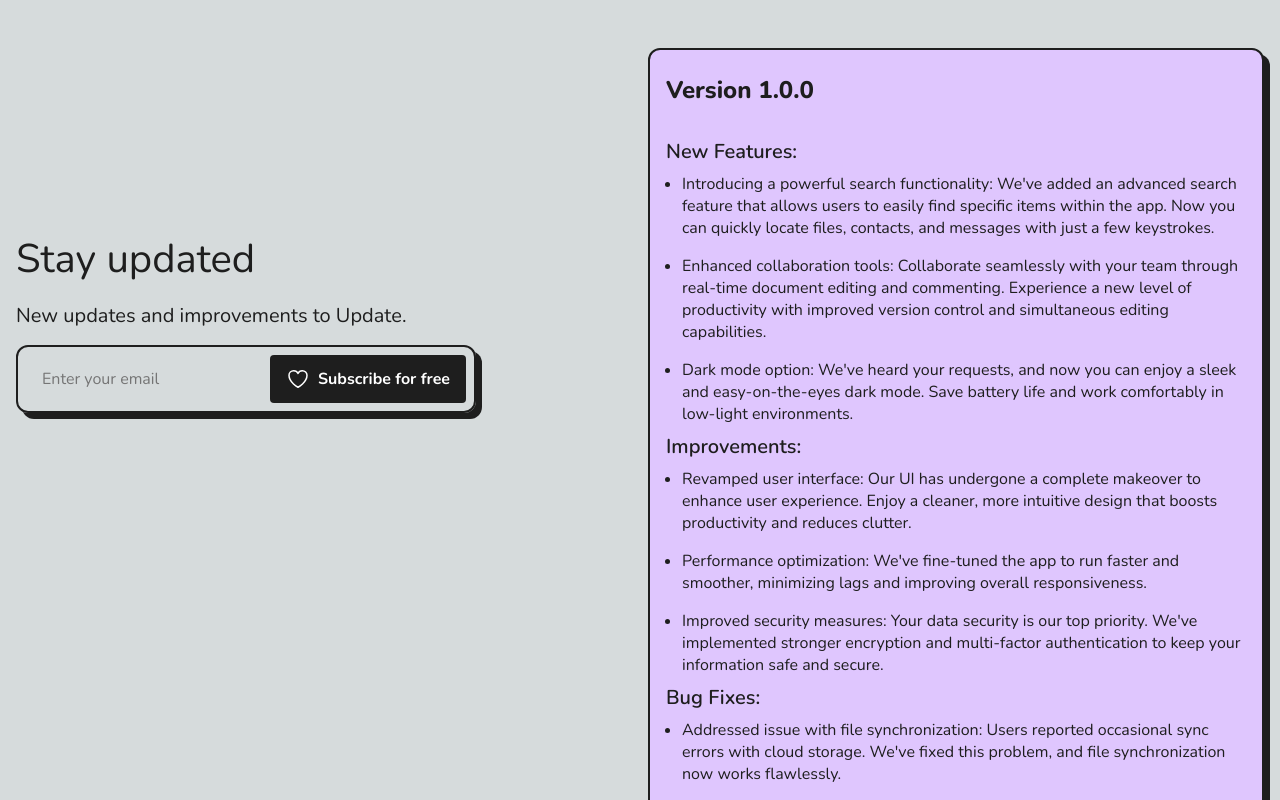
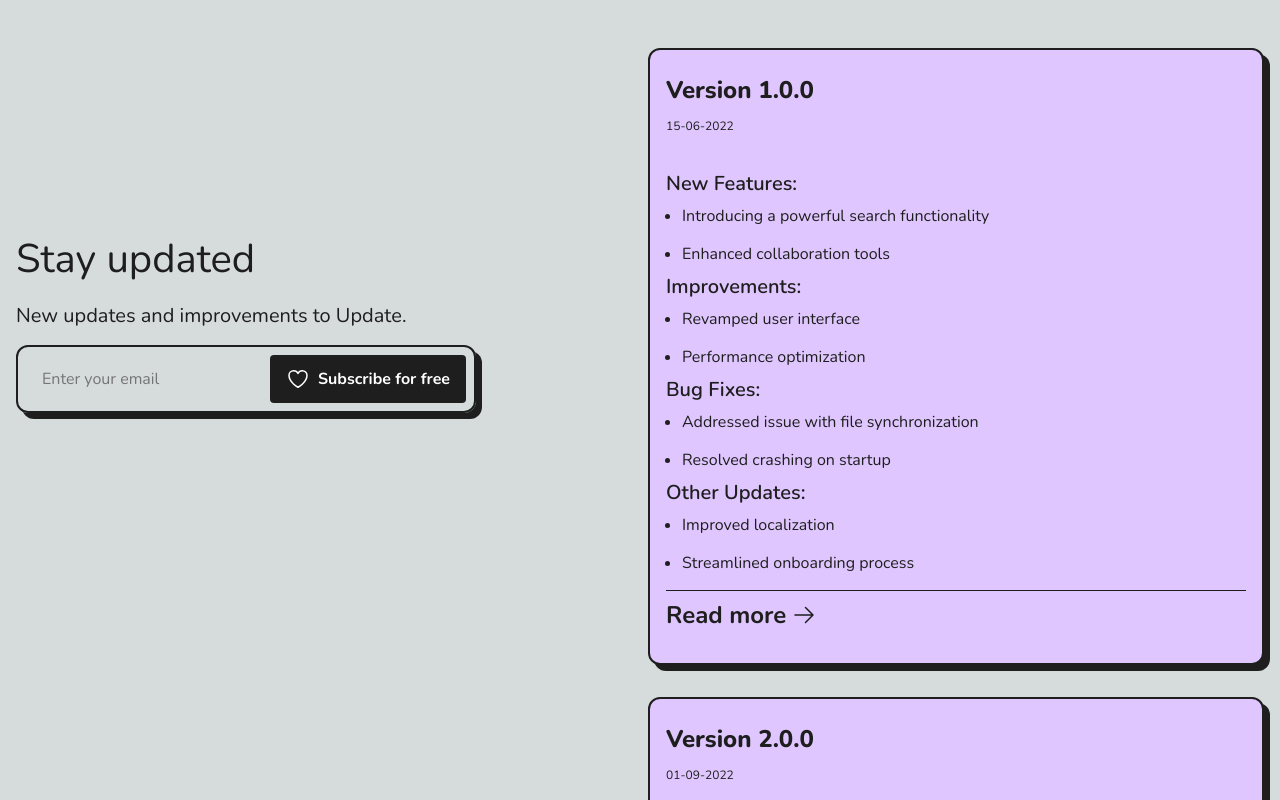
Before and after one commit to piotrszubert/update-changelog-template, a Next.js app: page / in a window 1280 px wide. Shown: the top 800 px of the page. Built offline with nearby package versions, Linux system fonts and the light colour scheme.

Commit message:
card data from props

```diff
--- a/components/card.tsx
+++ b/components/card.tsx
@@ -1,38 +1,53 @@
 import styles from '@/styles/Card.module.css'
 
-interface cardProps {
-    title?: string,
+interface Feature {
+    short: string;
+    long: string;
 }
 
-export default function Card({title}: cardProps) {
+interface CardProps {
+    title?: string;
+    releaseDate?: string;
+    newFeatures?: Feature[];
+    improvements?: Feature[];
+    bugFixes?: Feature[];
+    otherUpdates?: Feature[];
+}
+
+export default function Card({title, releaseDate, newFeatures, improvements, bugFixes, otherUpdates}: CardProps) {
     return (
         <div className={styles.card}>
             <p className={styles.cardTitle}>
                 {title}
+                <br />
+                <span className={styles.cardReleaseDate}>
+                    {releaseDate}
+                </span>
             </p>
             <div className={styles.cardBody}>
                 <h2>New Features:</h2>
                 <ul>
-                    <li>Introducing a powerful search functionality: We&apos;ve added an advanced search feature that allows users to easily find specific items within the app. Now you can quickly locate files, contacts, and messages with just a few keystrokes.</li>
-                    <li>Enhanced collaboration tools: Collaborate seamlessly with your team through real-time document editing and commenting. Experience a new level of productivity with improved version control and simultaneous editing capabilities.</li>
-                    <li>Dark mode option: We&apos;ve heard your requests, and now you can enjoy a sleek and easy-on-the-eyes dark mode. Save battery life and work comfortably in low-light environments.</li>
+                    {newFeatures?.map((feature, index) => (
+                        <li key={index}>{feature.short}</li>
+                    ))}
                 </ul>
                 <h2>Improvements:</h2>
                 <ul>
-                    <li>Revamped user interface: Our UI has undergone a complete makeover to enhance user experience. Enjoy a cleaner, more intuitive design that boosts productivity and reduces clutter.</li>
-                    <li>Performance optimization: We&apos;ve fine-tuned the app to run faster and smoother, minimizing lags and improving overall responsiveness.</li>
-                    <li>Improved security measures: Your data security is our top priority. We&apos;ve implemented stronger encryption and multi-factor authentication to keep your information safe and secure.</li>
+                    {improvements?.map((feature, index) => (
+                        <li key={index}>{feature.short}</li>
+                    ))}
                 </ul>
                 <h2>Bug Fixes:</h2>
                 <ul>
-                    <li>Addressed issue with file synchronization: Users reported occasional sync errors with cloud storage. We&apos;ve fixed this problem, and file synchronization now works flawlessly.</li>
-                    <li>Resolved crashing on startup: Some devices experienced crashes upon launching the app. This issue has been resolved, ensuring a stable and reliable user experience.</li>
-                    <li>Fixed data loss when offline: In rare cases, data saved offline was not properly synchronized upon reconnection. Rest assured, your data is now synced accurately, even if you were offline.</li>
+                    {bugFixes?.map((feature, index) => (
+                        <li key={index}>{feature.short}</li>
+                    ))}
                 </ul>
                 <h2>Other Updates:</h2>
                 <ul>
-                    <li>Improved localization: The app is now available in several new languages, making it more accessible to a global audience.</li>
-                    <li>Streamlined onboarding process: New users will find it easier to set up their accounts and start using the app thanks to an improved onboarding flow.</li>
+                    {otherUpdates?.map((feature, index) => (
+                        <li key={index}>{feature.short}</li>
+                    ))}
                 </ul>
             </div>
 
--- a/components/cardList.tsx
+++ b/components/cardList.tsx
@@ -198,6 +198,11 @@ export default function CardList() {
 				>
 					<Card
 						title={item.title}
+						releaseDate={item.releaseDate}
+						newFeatures={item.newFeatures}
+						improvements={item.improvements}
+						bugFixes={item.bugFixes}
+						otherUpdates={item.otherUpdates}
 					/>
 				</div>
 			))}
--- a/styles/Card.module.css
+++ b/styles/Card.module.css
@@ -11,6 +11,11 @@
     font-weight: 800;
     font-size: 1.5rem;
     margin-bottom: 2rem;
+}
+
+.cardReleaseDate {
+    font-size: .75rem;
+    font-weight: normal;
 }
 
 .cardBody {
```
